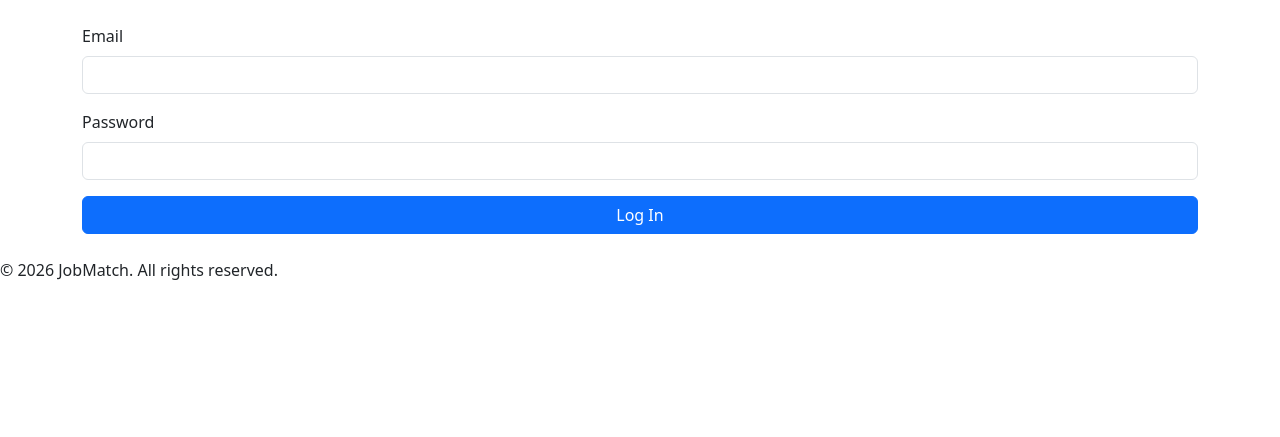
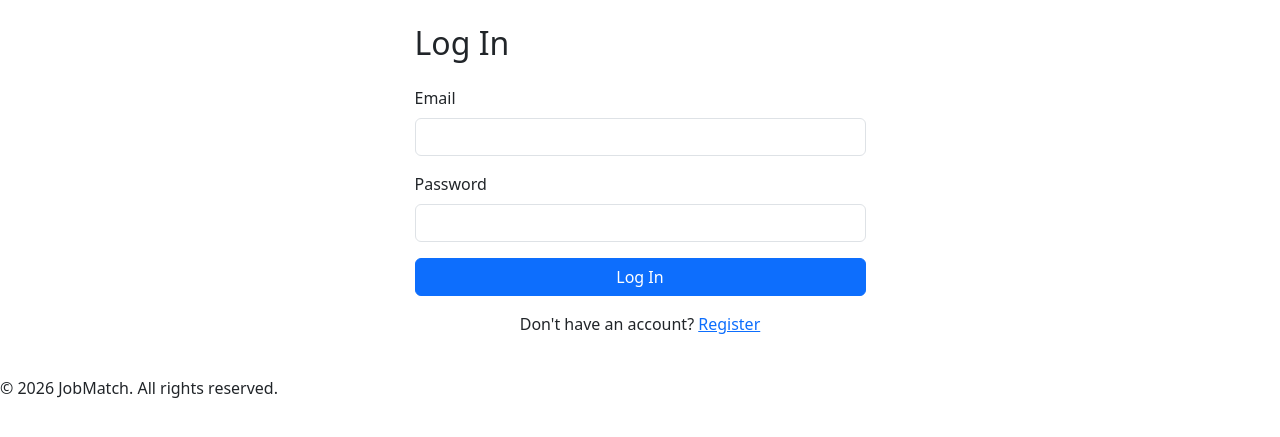
Before and after one commit to jwamani/job_recommendation_engine, a Django app: page /accounts/login/ in a window 1280 px wide. Shown: the part 56-493 px from the top of the page. Run offline with Django 5.2, Linux system fonts and the light colour scheme.

Commit message:
changes in html files

```diff
--- a/accounts/templates/accounts/login.html
+++ b/accounts/templates/accounts/login.html
@@ -1,5 +1,24 @@
 {% extends "base.html" %}
-{% block title %}Log In — JobMatch{% endblock %}
+{% block title %}Log In - JobMatch{% endblock %}
 {% block content %}
-
-<form method="post"> {% csrf_token %} <div class="mb-3"> <label class="form-label">Email</label> <input type="email" class="form-control" name="email" required> </div> <div class="mb-3"> <label class="form-label">Password</label> <input type="password" class="form-control" name="password" required> </div> <button type="submit" class="btn btn-primary w-100">Log In</button> </form> </div></div>{% endblock %}
+<div class="row justify-content-center">
+  <div class="col-md-5">
+    <h2 class="mb-4">Log In</h2>
+    <form method="post">
+      {% csrf_token %}
+      <div class="mb-3">
+        <label class="form-label" for="id_email">Email</label>
+        <input type="email" class="form-control" id="id_email" name="email" required>
+      </div>
+      <div class="mb-3">
+        <label class="form-label" for="id_password">Password</label>
+        <input type="password" class="form-control" id="id_password" name="password" required>
+      </div>
+      <button type="submit" class="btn btn-primary w-100">Log In</button>
+    </form>
+    <p class="mt-3 text-center">
+      Don't have an account? <a href="{% url 'accounts:register' %}">Register</a>
+    </p>
+  </div>
+</div>
+{% endblock %}
--- a/accounts/templates/accounts/profile.html
+++ b/accounts/templates/accounts/profile.html
@@ -1,5 +1,5 @@
 {% extends "base.html" %}
-{% block title %}My Profile — JobMatch{% endblock %}
+{% block title %}My Profile - JobMatch{% endblock %}
 {% block content %}
 <div class="row justify-content-center">
   <div class="col-md-7">
--- a/accounts/templates/accounts/register.html
+++ b/accounts/templates/accounts/register.html
@@ -1,5 +1,5 @@
 {% extends "base.html" %}
-{% block title %}Register — JobMatch{% endblock %}
+{% block title %}Register - JobMatch{% endblock %}
 {% block content %}
 <div class="row justify-content-center">
   <div class="col-md-5">
```
